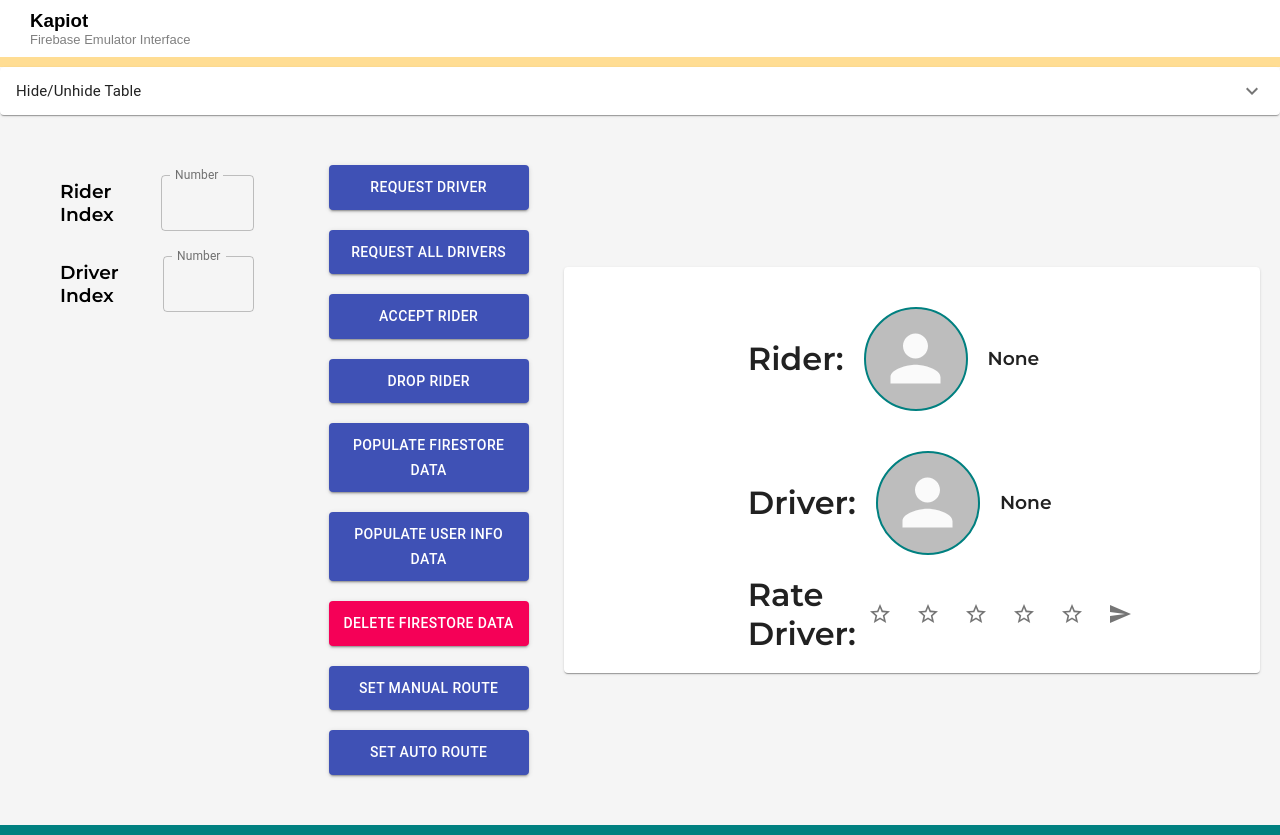
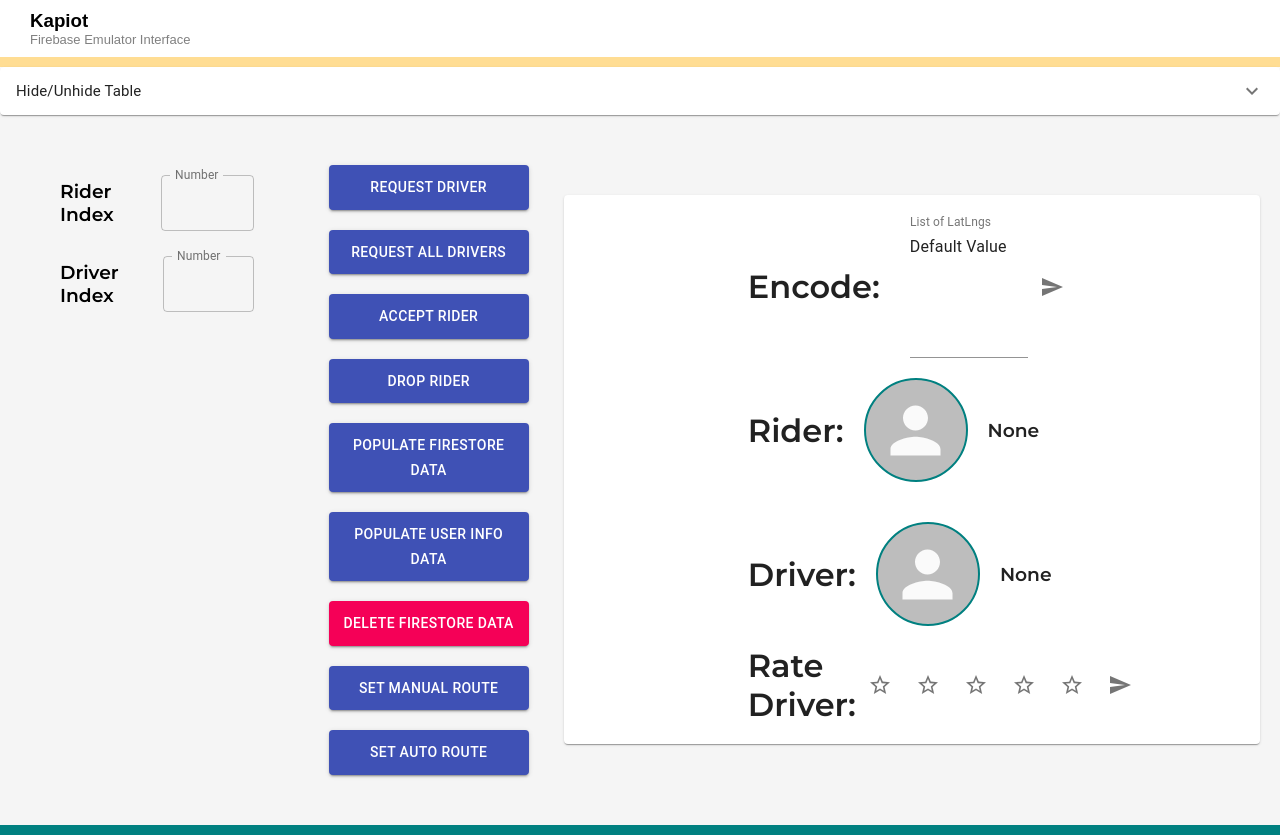
Before and after one commit to charlesausejojr/kapiot_dev_tool, a React (Create React App) app: page / in a window 1280 px wide. Built offline with nearby package versions, Linux system fonts and the light colour scheme; a web font is replaced by a local one.

Commit message:
WIP: Encoding list of LatLngs

```diff
--- a/package.json
+++ b/package.json
@@ -3,6 +3,7 @@
   "version": "0.1.0",
   "private": true,
   "dependencies": {
+    "@googlemaps/polyline-codec": "^1.0.9",
     "@material-ui/core": "^4.12.3",
     "@material-ui/icons": "^4.11.2",
     "@material-ui/utils": "^4.11.2",
--- a/src/components/ActionField.css
+++ b/src/components/ActionField.css
@@ -108,6 +108,10 @@
     margin: auto;
     width: 50%;
 }
+
+.encode__label{
+    padding-right: 30px;
+}
 @media (max-width: 992px){
     .actionField > .actionField__right > .actionField__right__info{
         flex-direction: column;
--- a/src/components/ActionField.js
+++ b/src/components/ActionField.js
@@ -8,7 +8,7 @@ import { Avatar, Box, IconButton, Paper } from '@material-ui/core';
 import './ActionField.css';
 import { FastForward, Room, Send, Star, StarBorder } from '@material-ui/icons';
 import LinearProgressWithLabel from './shared/LinearProgressWithLabel';
-
+import { decode, encode } from "@googlemaps/polyline-codec";
 
 var routesToPush  = [];
 var tempInfo = {};
@@ -38,6 +38,7 @@ function ActionField() {
     const [thirdStar,setThirdStar] = useState(false);
     const [fourthStar,setFourthStar] = useState(false);
     const [fifthStar,setFifthStar] = useState(false);
+    const [latLngs,setLatLngs] = useState([]);
 
     const driversList = testData.driversList;
     const ridersList = testData.ridersList;
@@ -217,6 +218,9 @@ function ActionField() {
         e.preventDefault();
         axios.get("http://localhost:5001/kapiot-46cbc/us-central1/sendRating?rating=" + stars.toString() + "&d=" + driverIndex.toString());
     }
+    const encodeLatLngs = (e) => {
+        e.preventDefault();
+    }
     return (
         <div>
         <div className="actionField">
@@ -294,7 +298,34 @@ function ActionField() {
                 ))}
             </Paper>
         }
+        <div className="actionField__right__info">
 
+            <h1 className='encode__label'>Encode:</h1>
+            <TextField
+                id="outlined-multiline-static"
+                label="List of LatLngs"
+                multiline
+                rows={6}
+                style={{width: 320,}}
+                defaultValue="Default Value"
+                onChange={(e) => setLatLngs(e.target.value)}
+            />
+            <IconButton onClick={encodeLatLngs}>
+                <Send/>
+            </IconButton>
+            {/*
+            <TextField
+                id="outlined-number"
+                label="Number"
+                type="number"
+                InputLabelProps={{
+                    shrink: true,
+                }}
+                variant="outlined"
+                style={{width: 120,}}
+                onChange={(e) => setRiderIndex(e.target.value)}
+            />*/}
+        </div>
         <div className="actionField__right__info">
             <h1>Rider:</h1>
             <Avatar className="user__avatar" src = {riderPhoto}/>
```
Also changed, not shown: 1 other file (tests, documents, lock files or other folders).
